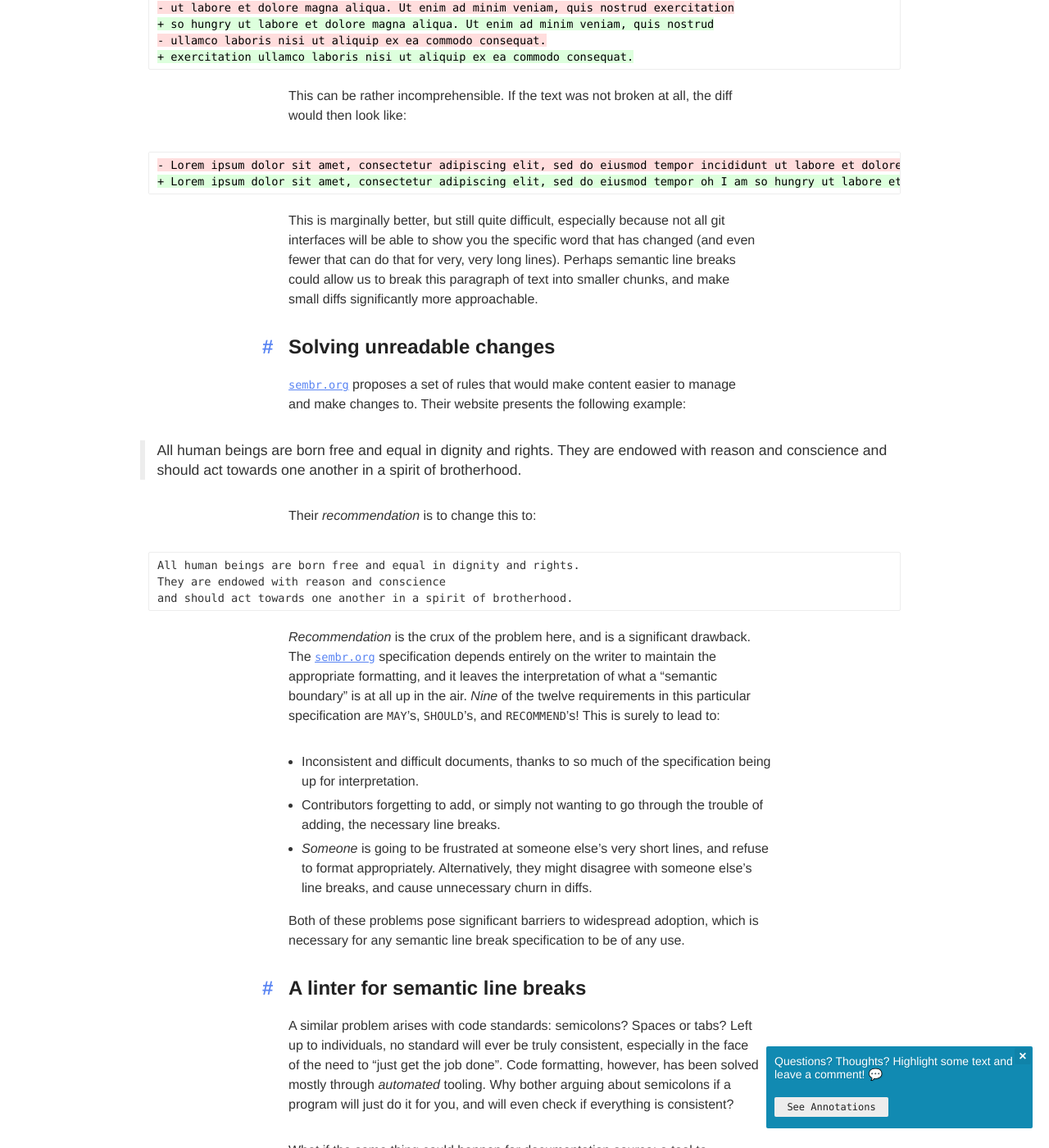
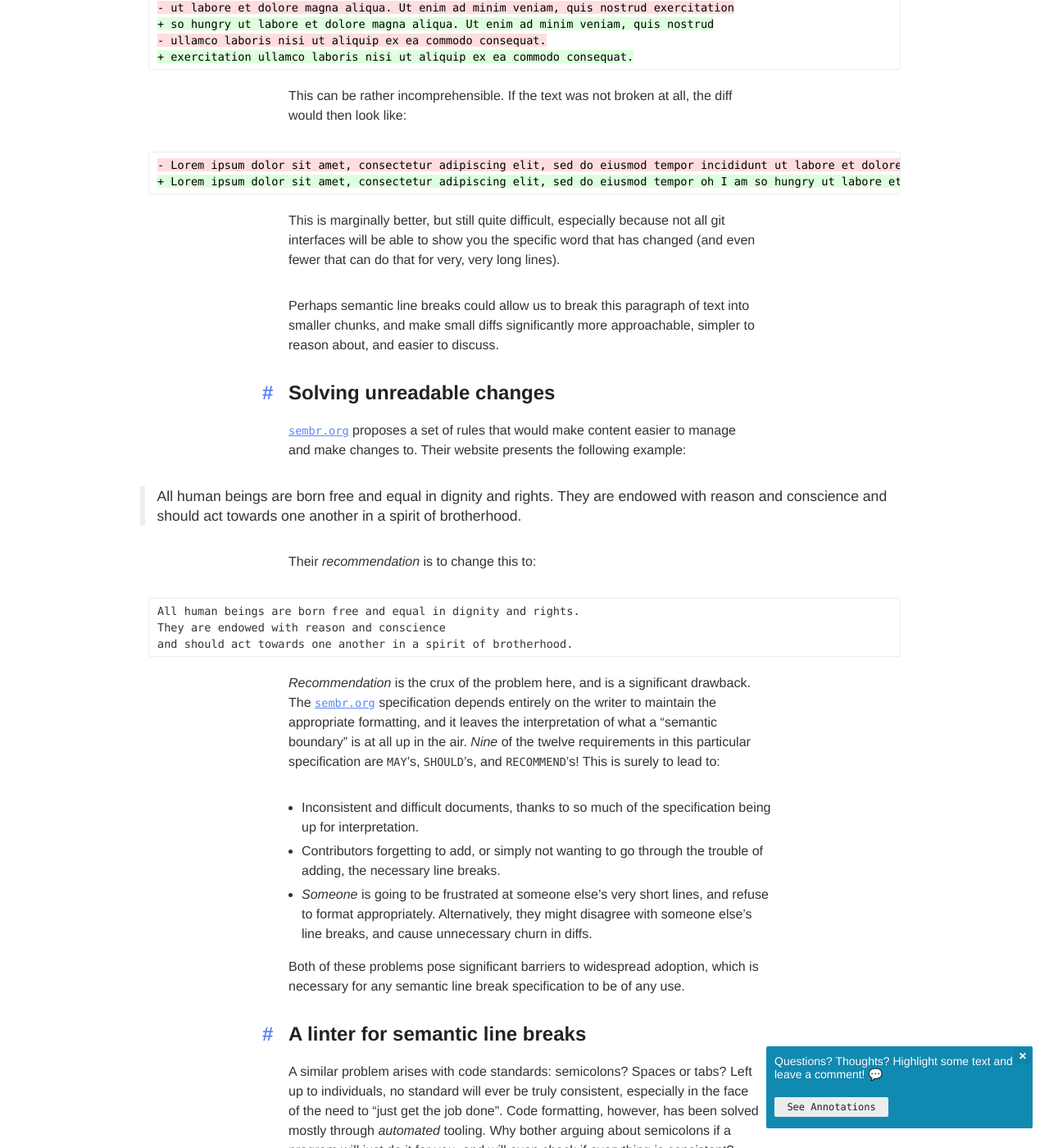
Before and after one commit to bobheadxi/bobheadxi.github.io, a Jekyll site: the page built from content/_posts/2021-02-18-semantic-line-breaks.md, in a window 1280 px wide and 1400 px high, scrolled down 1838 px. Shown: the whole window at 82% size. Built offline with Jekyll 4.4.1, drawn with Linux system fonts in a browser that asks for light colours; nearby versions of some CDN libraries; emoji names are drawn with the system emoji font; a style sheet for code colours, icons or effects is not loaded; some of the changed lines change nothing that is shown; some of the changed text lies outside the part shown.

Commit message:
more tweaks for semantic line breaks post

````diff
--- a/content/_posts/2021-02-18-semantic-line-breaks.md
+++ b/content/_posts/2021-02-18-semantic-line-breaks.md
@@ -62,7 +62,9 @@
 + Lorem ipsum dolor sit amet, consectetur adipiscing elit, sed do eiusmod tempor oh I am so hungry ut labore et dolore magna aliqua. Ut enim ad minim veniam, quis nostrud exercitation ullamco laboris nisi ut aliquip ex ea commodo consequat.
 ```
 
-This is marginally better, but still quite difficult, especially because not all git interfaces will be able to show you the specific word that has changed (and even fewer that can do that for very, very long lines). Perhaps semantic line breaks could allow us to break this paragraph of text into smaller chunks, and make small diffs significantly more approachable.
+This is marginally better, but still quite difficult, especially because not all git interfaces will be able to show you the specific word that has changed (and even fewer that can do that for very, very long lines).
+
+Perhaps semantic line breaks could allow us to break this paragraph of text into smaller chunks, and make small diffs significantly more approachable, simpler to reason about, and easier to discuss.
 
 ## Solving unreadable changes
 
@@ -94,7 +96,7 @@
 
 - A *semantic boundary* is defined to be the end of a sentence.
 - Allow multiple short sentences to be part of a single line, up to a character threshold.
-- After a character threshold, add a *semantic line break*.
+- After a character threshold, a semantic boundary should be followed by a line break.
 
 A simpler set of rules reduces the opens the door to potential automation (a program would not need to make as many complicated decisions), and still achieves part of our original goal: changes now reflect changes to ideas within semantic boundaries, and more accurately reflect the idea being changed.
 
@@ -108,11 +110,7 @@
 
 In this diff, it is significantly clearer what *idea* has changed, as encapsulated by the sentence it belongs in. This makes it easier to understand the context of the change being made, reason about it, and open discussions regarding it.
 
-I've taken a stab at creating just such a tool, [Readable](https://github.com/bobheadxi/readable), which will add semantic line breaks to any document for you with a single command.
-
-```
-readable fmt **/*.md
-```
+I've taken a stab at creating just such a tool, [Readable](https://github.com/bobheadxi/readable), which will add semantic line breaks to any document for you with a single command, for example `readable fmt **/*.md`.
 
 It will also feature commands to preview changes, perform changes as you edit, and checks that can be run in continuous integration. So far it seems very promising, but there are a lot of edge cases to sort out and fix still.
 
````
